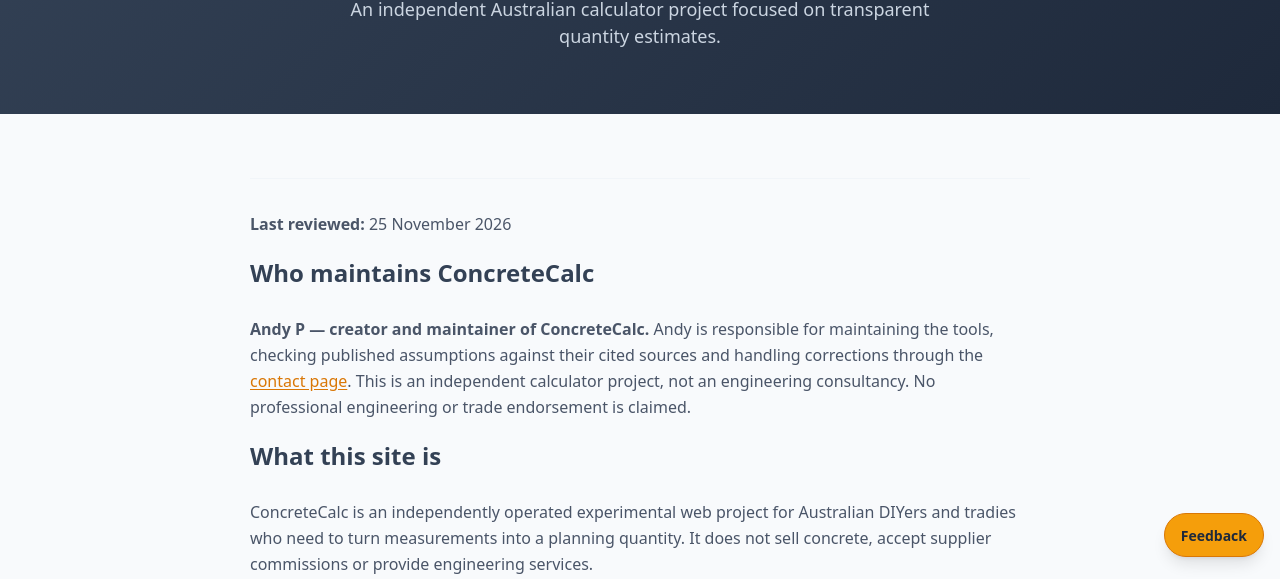
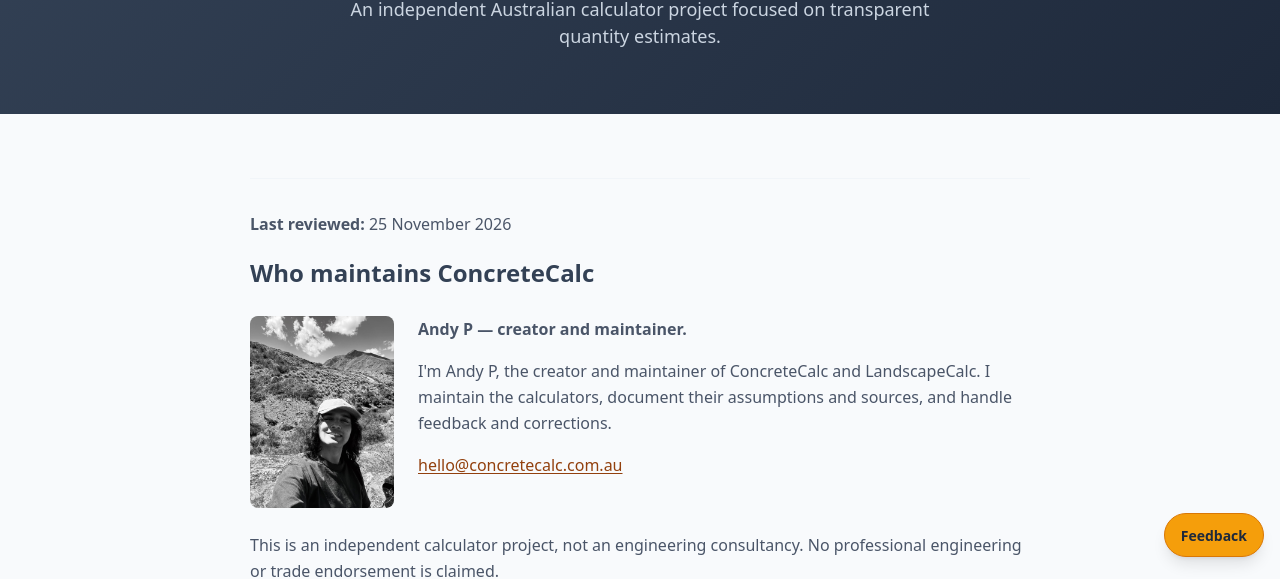
Before and after one commit to itsaandy/concrete-calculator, a plain HTML site: page about/index.html in a window 1280 px wide. Shown: the part 227-806 px from the top of the page. Drawn offline with Linux system fonts and the light colour scheme.

Commit message:
Add Andy P owner profile to About page

```diff
--- a/about/index.html
+++ b/about/index.html
@@ -28,7 +28,7 @@
   <link rel="stylesheet" href="/css/styles.css">
   <script type="application/ld+json">{"@context":"https://schema.org","@type":"WebPage","name":"About ConcreteCalc","url":"https://concretecalc.com.au/about/","description":"Learn what ConcreteCalc is, who it is for, how its calculators are maintained, and the limits of its concrete quantity estimates."}</script>
 </head>
-<body>
+<body class="owner-about">
   <div class="page-wrapper">
     <header class="site-header">
       <div class="header-inner">
@@ -42,7 +42,15 @@
     <section class="hero"><div class="container"><h1>About ConcreteCalc</h1><p>An independent Australian calculator project focused on transparent quantity estimates.</p></div></section>
     <main class="main-content"><div class="container"><article class="content-article privacy-content"><p><strong>Last reviewed:</strong> 25 November 2026</p>
     <h2>Who maintains ConcreteCalc</h2>
-    <p><strong>Andy P — creator and maintainer of ConcreteCalc.</strong> Andy is responsible for maintaining the tools, checking published assumptions against their cited sources and handling corrections through the <a href="/contact/">contact page</a>. This is an independent calculator project, not an engineering consultancy. No professional engineering or trade endorsement is claimed.</p>
+    <div class="owner-profile">
+      <img class="owner-profile__photo" src="/images/andy-p.jpg" width="960" height="1280" alt="Andy P outdoors in the mountains" decoding="async">
+      <div class="owner-profile__details">
+        <p><strong>Andy P — creator and maintainer.</strong></p>
+        <p>I'm Andy P, the creator and maintainer of ConcreteCalc and LandscapeCalc. I maintain the calculators, document their assumptions and sources, and handle feedback and corrections.</p>
+        <p><a href="mailto:hello@concretecalc.com.au">hello@concretecalc.com.au</a></p>
+      </div>
+    </div>
+    <p>This is an independent calculator project, not an engineering consultancy. No professional engineering or trade endorsement is claimed.</p>
     <h2>What this site is</h2>
     <p>ConcreteCalc is an independently operated experimental web project for Australian DIYers and tradies who need to turn measurements into a planning quantity. It does not sell concrete, accept supplier commissions or provide engineering services.</p>
     <p>The calculators run in the browser and expose their working. The goal is to make each estimate easy to reproduce with a normal calculator rather than asking visitors to trust an unexplained number.</p>
--- a/css/styles.css
+++ b/css/styles.css
@@ -1585,6 +1585,53 @@ body.feedback-dialog-open {
   max-width: 780px;
   margin-right: auto;
   margin-left: auto;
+}
+
+.owner-profile {
+  display: flex;
+  align-items: flex-start;
+  gap: var(--space-6);
+  margin-bottom: var(--space-6);
+}
+
+.owner-profile__photo {
+  display: block;
+  flex: 0 0 auto;
+  width: 144px;
+  height: 192px;
+  object-fit: cover;
+  border-radius: var(--space-2);
+}
+
+.owner-profile__details {
+  min-width: 0;
+}
+
+.privacy-content .owner-profile__details a {
+  color: #92400e;
+  overflow-wrap: anywhere;
+}
+
+.privacy-content .owner-profile__details a:hover {
+  color: #78350f;
+}
+
+.privacy-content .owner-profile__details a:focus-visible {
+  outline: 2px solid currentColor;
+  outline-offset: 3px;
+}
+
+@media (max-width: 540px) {
+  .owner-profile {
+    flex-direction: column;
+    gap: var(--space-4);
+  }
+
+  .owner-about .feedback-fab {
+    position: static;
+    align-self: center;
+    margin: 0 auto var(--space-6);
+  }
 }
 
 .privacy-content a {
```
Also changed, not shown: images/andy-p.jpg (added), 1 other file.
